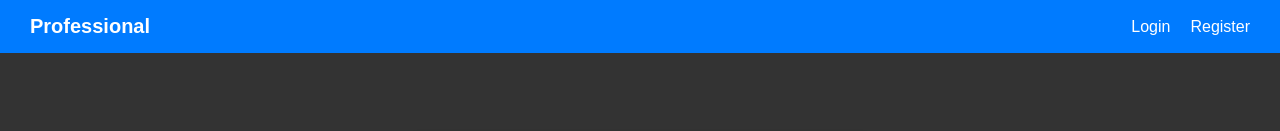
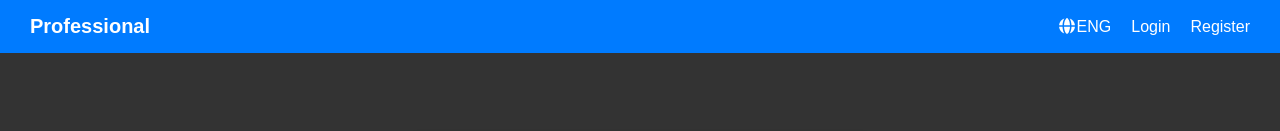
Before and after one commit to GGGhazaryan/Professional, a React (Vite) app: page /log in a window 1280 px wide. Shown: the top 131 px of the page. Built offline with nearby package versions, Linux system fonts and the light colour scheme.

Commit message:
Adding basic switch languages in header

```diff
--- a/src/components/Main/Header.tsx
+++ b/src/components/Main/Header.tsx
@@ -1,14 +1,40 @@
-import React from 'react';
+import React, { useState } from 'react';
 import { Link } from 'react-router-dom';
 import '../../CSS/Header.css';
+import { FontAwesomeIcon } from '@fortawesome/react-fontawesome';
+import { faGlobe } from '@fortawesome/free-solid-svg-icons';
 
 const Header: React.FC = () => {
+  const [openLang, setOpenLang] = useState(false);
+  const [language, setLanguage] = useState('ENG');
+
+  const toggleLang = () => setOpenLang(!openLang);
+
+  const changeLanguage = (lang: string) => {
+    setLanguage(lang);
+    setOpenLang(false);
+    console.log('Language changed to:', lang);
+  };
+
   return (
     <header className="header">
-     <a className="logo" href="./"> <div className="logo">
+      <Link className="logo" to="/">
         Professional
-      </div></a>
-      <nav className="nav-links">
+      </Link>
+
+      <nav className="nav-links" style={{display:'flex'}}>
+        <div className="lang-selector">
+          <FontAwesomeIcon icon={faGlobe} onClick={toggleLang} />
+          <span className="current-lang">{language}</span>
+          {openLang && (
+            <div className="lang-dropdown" style={{cursor:'pointer'}}>
+              <div onClick={() => changeLanguage('ENG')}>ENG</div>
+              <div onClick={() => changeLanguage('RUS')}>RUS</div>
+              <div onClick={() => changeLanguage('HY')}>HY</div>
+            </div>
+          )}
+        </div>
+
         <Link to="/log">Login</Link>
         <Link to="/reg">Register</Link>
       </nav>
```
